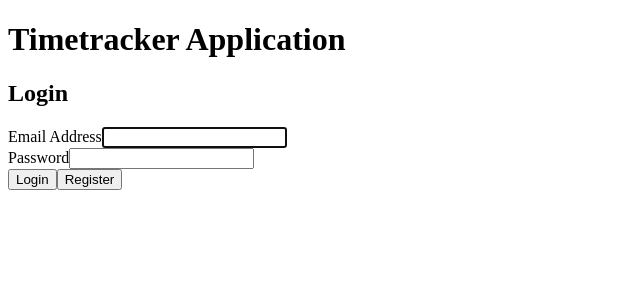
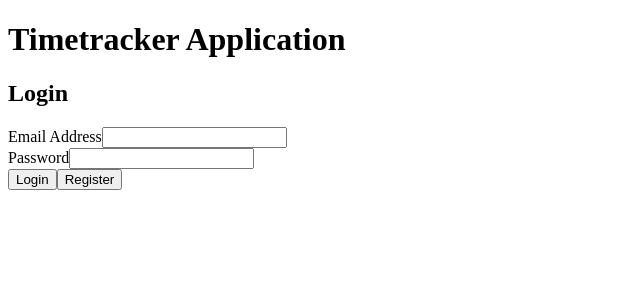
Before and after one commit to Azadan/TimeTrackerFrontend, a React (Vite) app: page / in a window 1280 px wide. Shown: the top 300 px of the page, without its empty margins (0-640 px from the left). Built offline with nearby package versions, Linux system fonts and the light colour scheme.

Commit message:
remove html attributes

```diff
--- a/src/Component/LoginForm.tsx
+++ b/src/Component/LoginForm.tsx
@@ -51,8 +51,6 @@ const LoginForm: React.FC = () => {
                             id="email"
                             name="email"
                             type="email"
-                            autoComplete="email"
-                            autoFocus
                             value={email}
                             onChange={(e) => setEmail(e.target.value)}
                         />
@@ -66,7 +64,6 @@ const LoginForm: React.FC = () => {
                             name="password"
                             type="password"
                             id="password"
-                            autoComplete="current-password"
                             value={password}
                             onChange={(e) => setPassword(e.target.value)}
                         />
--- a/src/Component/RegisterForm.tsx
+++ b/src/Component/RegisterForm.tsx
@@ -56,8 +56,6 @@ const RegisterForm: React.FC = () => {
                             id="email"
                             name="email"
                             type="email"
-                            autoComplete="email"
-                            autoFocus
                             value={email}
                             onChange={(e) => setEmail(e.target.value)}
                         />
@@ -70,7 +68,6 @@ const RegisterForm: React.FC = () => {
                             required
                             name="password"
                             type="password"
-                            autoComplete="current-password"
                             value={password}
                             onChange={(e) => setPassword(e.target.value)}
                         />
```
